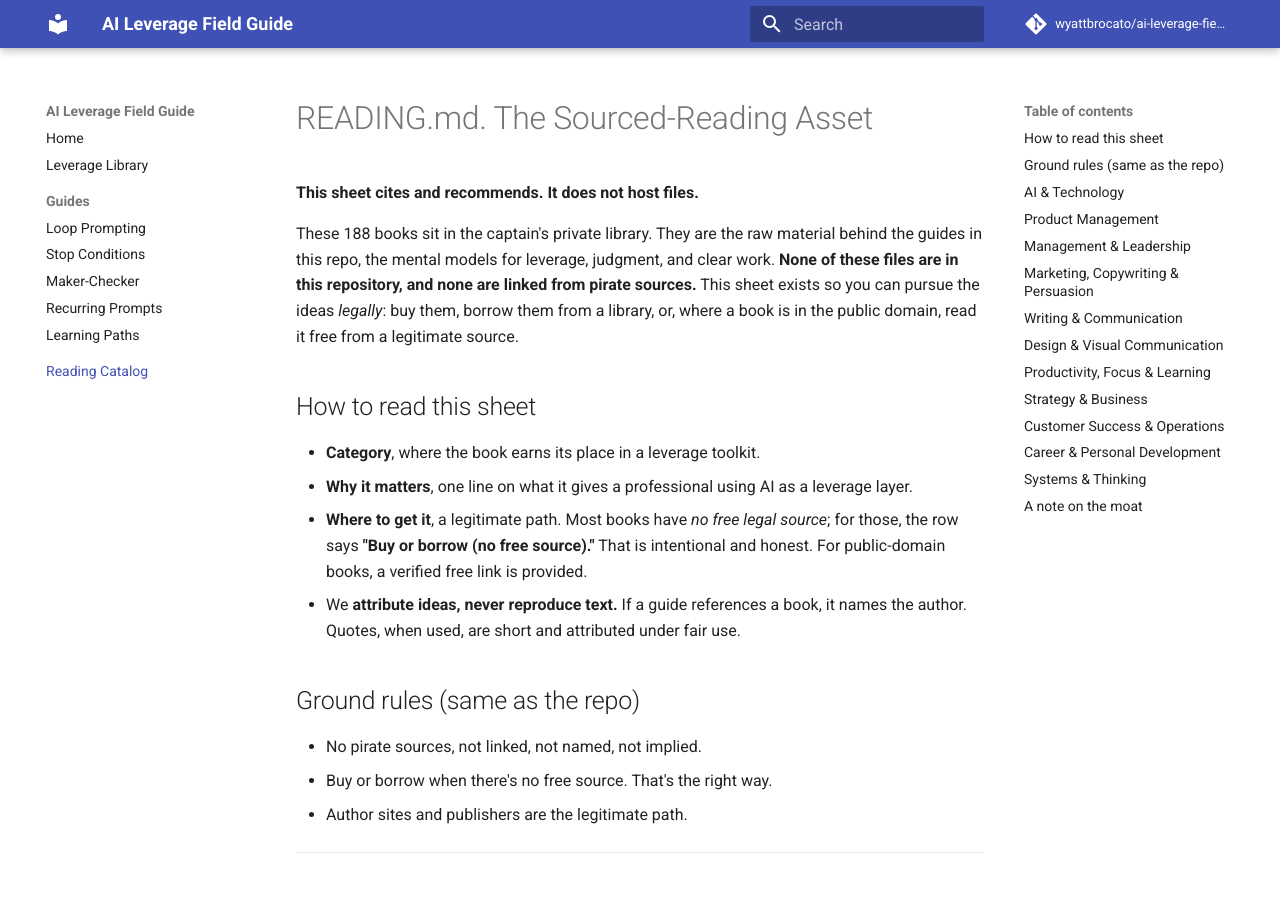
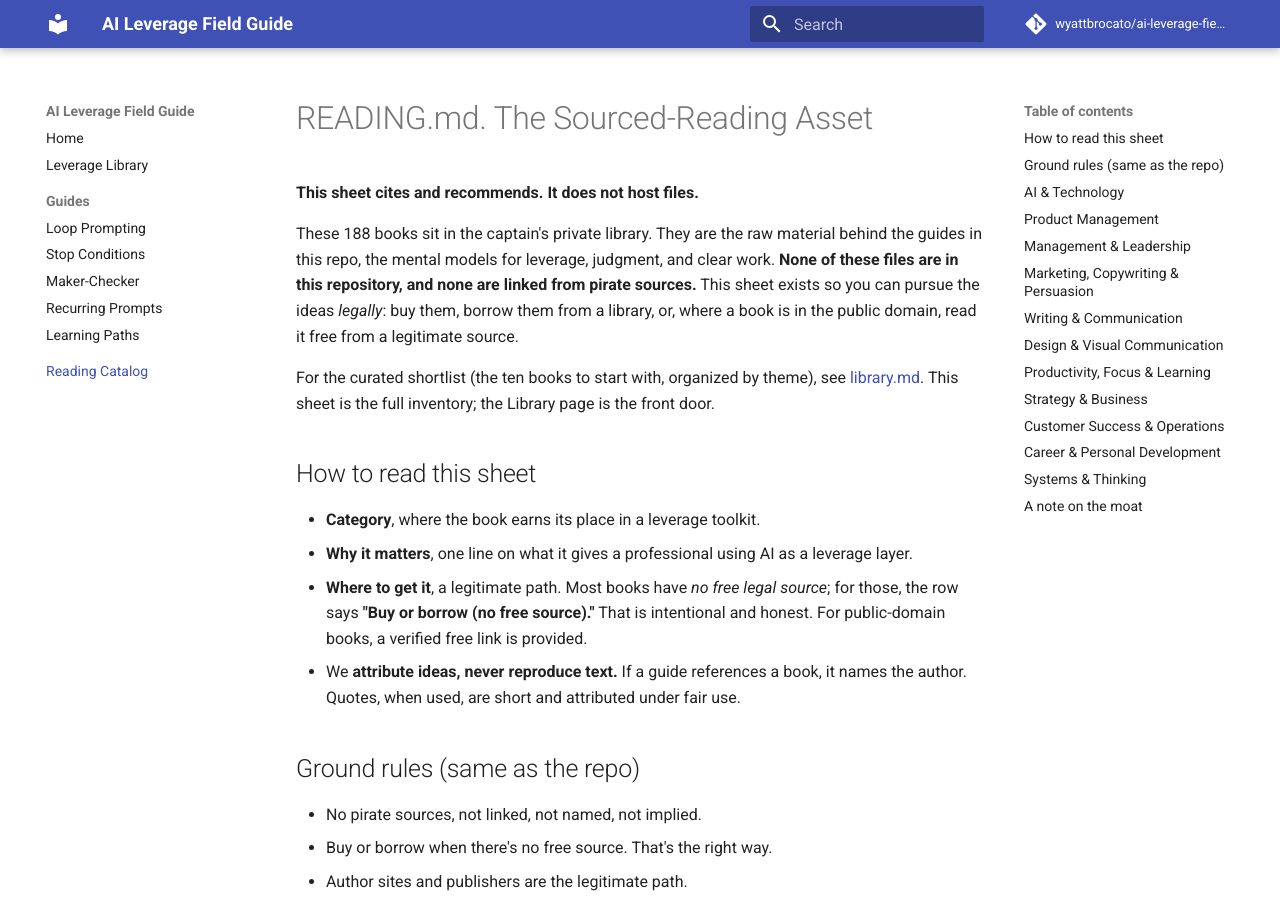
Before and after one commit to thewyattbrocato/ai-leverage-field-guide, an MkDocs documentation site: the page built from docs/reading.md, in a window 1280 px wide and 900 px high. Built offline with MkDocs 1.6.1 and Material for MkDocs 9.7.7, drawn with Linux system fonts in a browser that asks for light colours; comment, search, counter and statistics services are not loaded.

Commit message:
Add Leverage Library page and learning-paths guide
- docs/library.md: curated front door to the reading (ranked start-here
  list, themes A-H with one-line why-it-matters, legit free-source links,
  reading roadmap, cross-links to guides). Only Scientific Advertising
  (public domain) is quoted, briefly and attributed.
- docs/guides/learning-paths.md: new guide teaching retrieval/spacing/
  consolidation as prompt loops, grounded in Make It Stick, Peak, How
  Learning Happens, Ultralearning, and Dehaene's four pillars.
- mkdocs.yml: add Library and Learning Paths to nav.
- README.md + READING.md: link the new page and guide.

(cherry picked from commit dc15dc30f250cbd91dce6f98a6079f82110a6f6d)

```diff
--- a/docs/reading.md
+++ b/docs/reading.md
@@ -7,6 +7,10 @@ guides in this repo, the mental models for leverage, judgment, and clear work. *
 these files are in this repository, and none are linked from pirate sources.** This sheet
 exists so you can pursue the ideas *legally*: buy them, borrow them from a library, or, where
 a book is in the public domain, read it free from a legitimate source.
+
+For the curated shortlist (the ten books to start with, organized by theme), see
+[library.md](library.md). This sheet is the full inventory; the Library page is the
+front door.
 
 ## How to read this sheet
 
```
